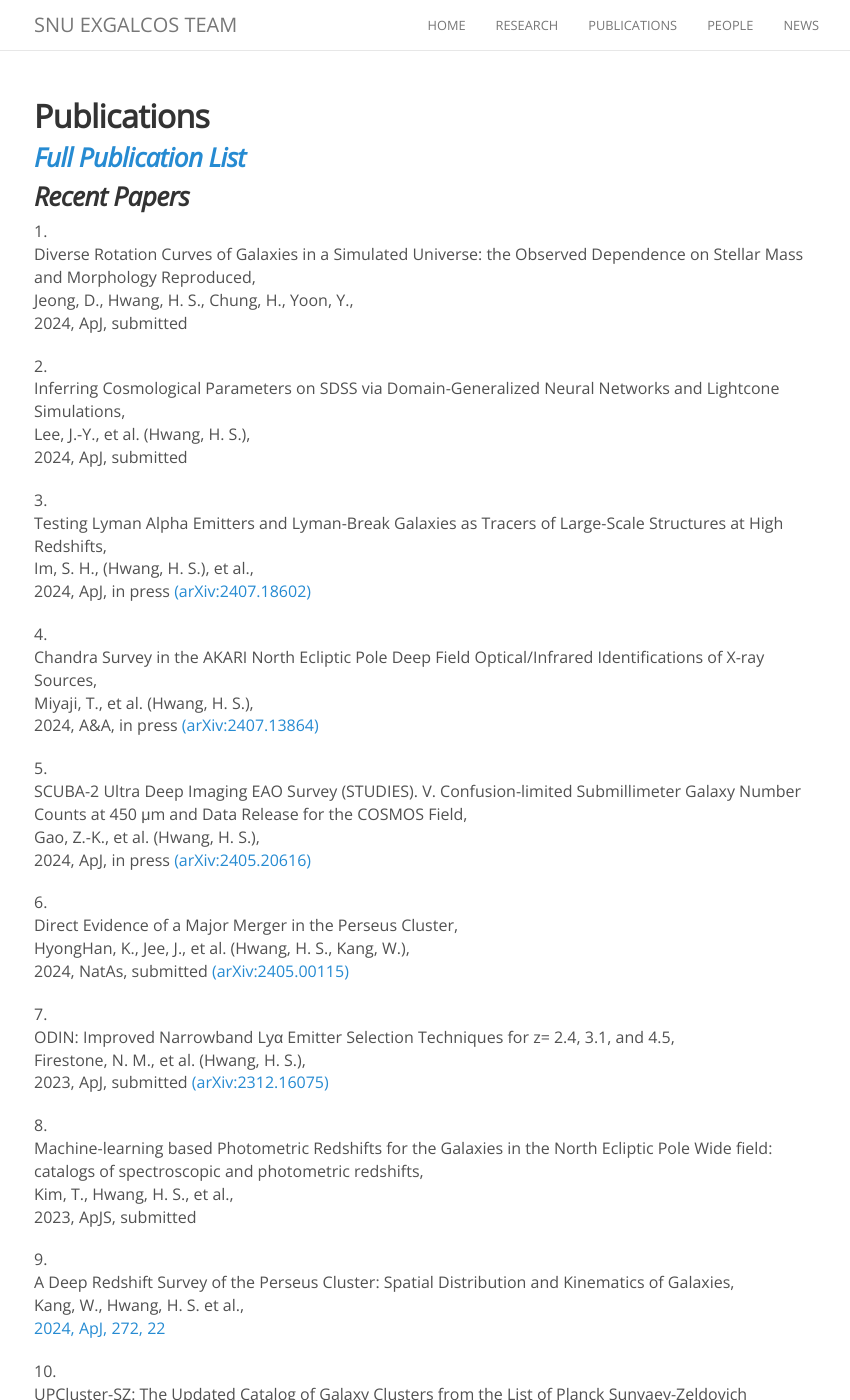
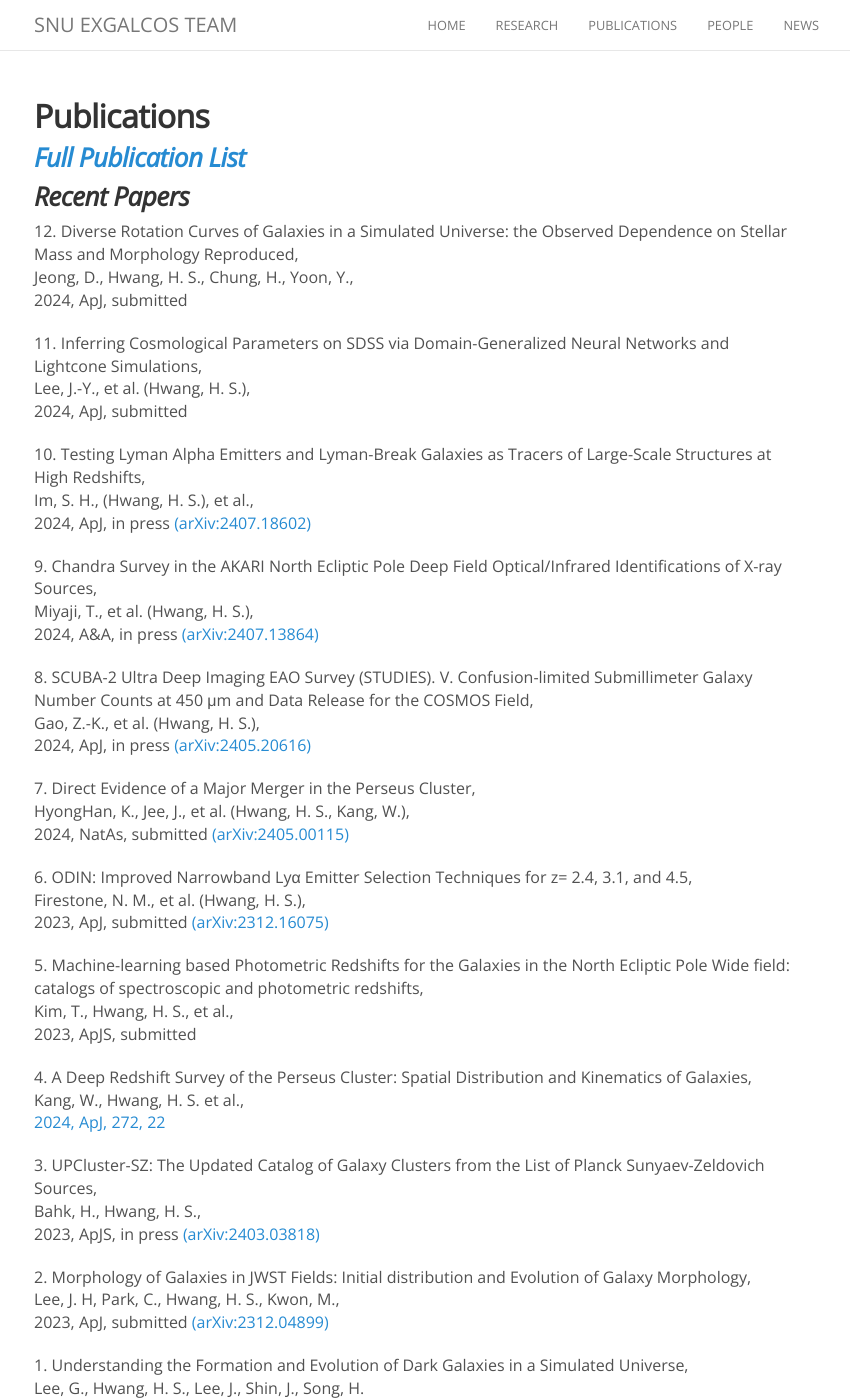
Before and after one commit to exgalcos/exgalcos.github.io, a Jekyll site: the page built from publications.md, in a window 1280 px wide and 1400 px high. Shown: the whole window, without its empty margins (221-1071 px from the left). Built offline with Jekyll 4.4.1, drawn with Linux system fonts in a browser that asks for light colours; nearby versions of some CDN libraries; comment, search, counter and statistics services are not loaded; some of the changed text lies outside the part shown.

Commit message:
Update publications.md

```diff
--- a/publications.md
+++ b/publications.md
@@ -9,50 +9,50 @@ permalink: /publication/
 
 ###  _Recent Papers_
 
-12. Diverse Rotation Curves of Galaxies in a Simulated Universe: the Observed Dependence on Stellar Mass and Morphology Reproduced,<br>
+12\. Diverse Rotation Curves of Galaxies in a Simulated Universe: the Observed Dependence on Stellar Mass and Morphology Reproduced,<br>
 Jeong, D., Hwang, H. S., Chung, H., Yoon, Y.,<br>
 2024, ApJ, submitted
 
-11. Inferring Cosmological Parameters on SDSS via Domain-Generalized Neural Networks and Lightcone Simulations,<br>
+11\. Inferring Cosmological Parameters on SDSS via Domain-Generalized Neural Networks and Lightcone Simulations,<br>
 Lee, J.-Y., et al. (Hwang, H. S.),<br>
 2024, ApJ, submitted
 
-10. Testing Lyman Alpha Emitters and Lyman-Break Galaxies as Tracers of Large-Scale Structures at High Redshifts,<br>
+10\. Testing Lyman Alpha Emitters and Lyman-Break Galaxies as Tracers of Large-Scale Structures at High Redshifts,<br>
 Im, S. H., (Hwang, H. S.), et al.,<br>
 2024, ApJ, in press [(arXiv:2407.18602)](https://ui.adsabs.harvard.edu/abs/2024arXiv240718602I/abstract)
 
-9. Chandra Survey in the AKARI North Ecliptic Pole Deep Field Optical/Infrared Identifications of X-ray Sources,<br>
+9\. Chandra Survey in the AKARI North Ecliptic Pole Deep Field Optical/Infrared Identifications of X-ray Sources,<br>
 Miyaji, T., et al. (Hwang, H. S.),<br>
 2024, A&A, in press [(arXiv:2407.13864)](https://ui.adsabs.harvard.edu/abs/2024arXiv240713864M/abstract)
 
-8. SCUBA-2 Ultra Deep Imaging EAO Survey (STUDIES). V. Confusion-limited Submillimeter Galaxy Number Counts at 450 μm and Data Release for the COSMOS Field,<br>
+8\. SCUBA-2 Ultra Deep Imaging EAO Survey (STUDIES). V. Confusion-limited Submillimeter Galaxy Number Counts at 450 μm and Data Release for the COSMOS Field,<br>
 Gao, Z.-K., et al. (Hwang, H. S.),<br>
 2024, ApJ, in press [(arXiv:2405.20616)](https://ui.adsabs.harvard.edu/abs/2024arXiv240520616G/abstract)
 
-7. Direct Evidence of a Major Merger in the Perseus Cluster,<br>
+7\. Direct Evidence of a Major Merger in the Perseus Cluster,<br>
 HyongHan, K., Jee, J., et al. (Hwang, H. S., Kang, W.),<br>
 2024, NatAs, submitted [(arXiv:2405.00115)](https://ui.adsabs.harvard.edu/abs/2024arXiv240500115H/abstract)
 
-6. ODIN: Improved Narrowband Lyα Emitter Selection Techniques for z= 2.4, 3.1, and 4.5,<br>
+6\. ODIN: Improved Narrowband Lyα Emitter Selection Techniques for z= 2.4, 3.1, and 4.5,<br>
 Firestone, N. M., et al. (Hwang, H. S.),<br>
 2023, ApJ, submitted [(arXiv:2312.16075)](https://ui.adsabs.harvard.edu/abs/2023arXiv231216075F/abstract)
 
-5. Machine-learning based Photometric Redshifts for the Galaxies in the North Ecliptic Pole Wide field: catalogs of spectroscopic and photometric redshifts,<br>
+5\. Machine-learning based Photometric Redshifts for the Galaxies in the North Ecliptic Pole Wide field: catalogs of spectroscopic and photometric redshifts,<br>
 Kim, T., Hwang, H. S., et al.,<br>
 2023, ApJS, submitted
 
-4. A Deep Redshift Survey of the Perseus Cluster: Spatial Distribution and Kinematics of Galaxies,<br>
+4\. A Deep Redshift Survey of the Perseus Cluster: Spatial Distribution and Kinematics of Galaxies,<br>
 Kang, W., Hwang, H. S. et al.,<br>
 [2024, ApJ, 272, 22](https://ui.adsabs.harvard.edu/abs/2024ApJS..272...22K/abstract)
 
-3. UPCluster-SZ: The Updated Catalog of Galaxy Clusters from the List of Planck Sunyaev-Zeldovich Sources,<br>
+3\. UPCluster-SZ: The Updated Catalog of Galaxy Clusters from the List of Planck Sunyaev-Zeldovich Sources,<br>
 Bahk, H., Hwang, H. S.,<br>
 2023, ApJS, in press [(arXiv:2403.03818)](https://arxiv.org/abs/2403.03818)
 
-2. Morphology of Galaxies in JWST Fields: Initial distribution and Evolution of Galaxy Morphology,<br>
+2\. Morphology of Galaxies in JWST Fields: Initial distribution and Evolution of Galaxy Morphology,<br>
 Lee, J. H, Park, C., Hwang, H. S., Kwon, M.,<br>
 2023, ApJ, submitted [(arXiv:2312.04899)](https://ui.adsabs.harvard.edu/abs/2024ApJ...966..113L/abstract)
 
-1. Understanding the Formation and Evolution of Dark Galaxies in a Simulated Universe,<br>
+1\. Understanding the Formation and Evolution of Dark Galaxies in a Simulated Universe,<br>
 Lee, G., Hwang, H. S., Lee, J., Shin, J., Song, H.<br>
 [2024, ApJ, 962, 129](https://ui.adsabs.harvard.edu/abs/2024ApJ...962..129L/abstract)
```
